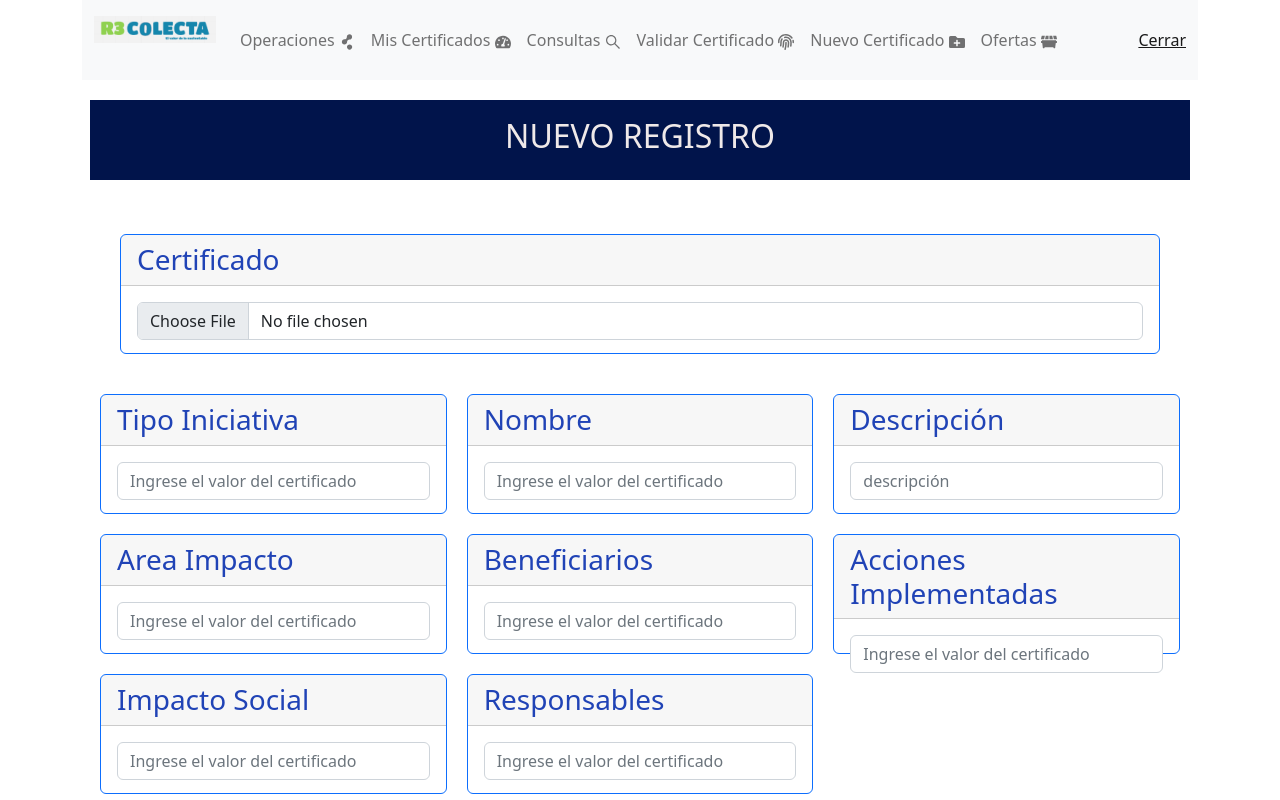
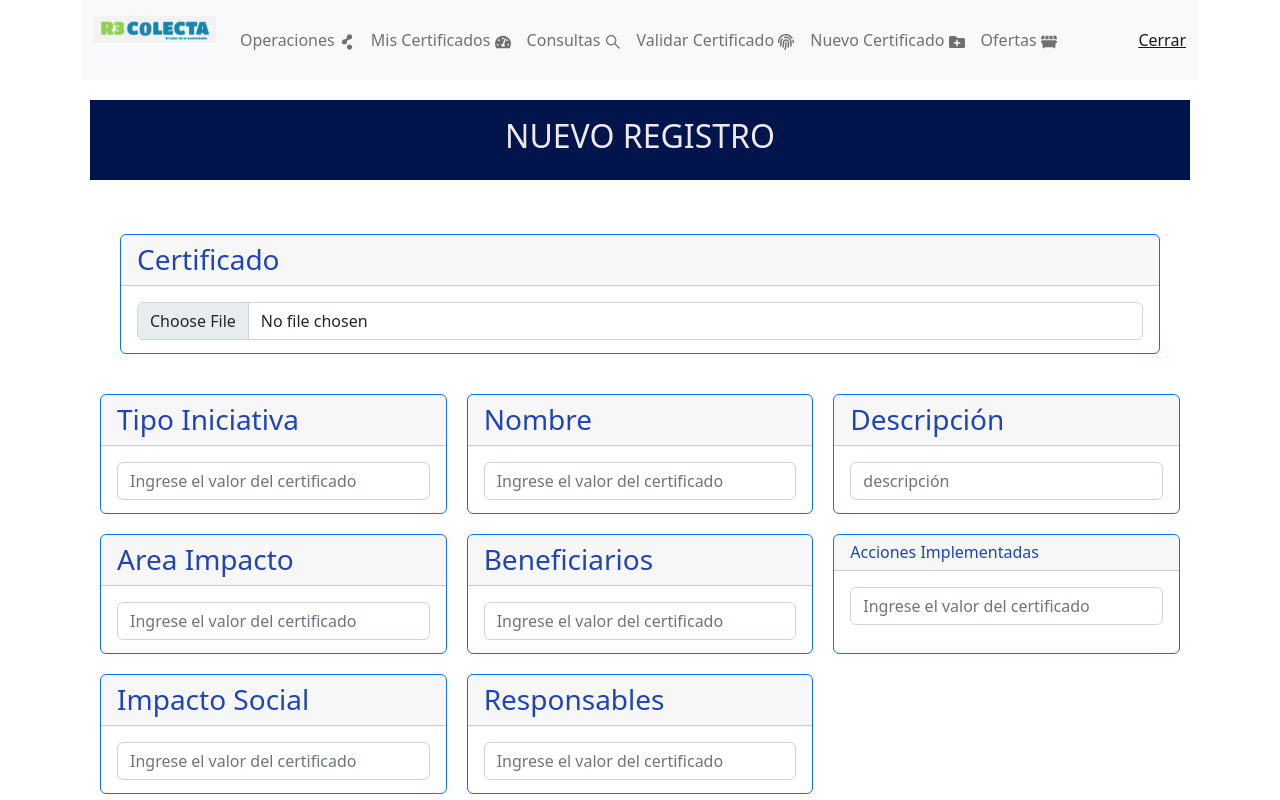
Before and after one commit to rodoqui17/asg, a React (Create React App) app: page /nuevoactivo in a window 1280 px wide. Shown: the top 800 px of the page. Built offline with nearby package versions, Linux system fonts and the light colour scheme.

Commit message:
Update carga_activo.js
actualiza tamaño campo acciones

```diff
--- a/src/aplicacion/carga_activo.js
+++ b/src/aplicacion/carga_activo.js
@@ -36,26 +36,7 @@ function CreaActivo() {
   }
   // Ejemplo de uso
 
-  React.useEffect(() => {
-    // const datosJSON = {
-    //     nombre: lote.current.value,
-    //     apellido: cantidad.current.value,
-    //     fecha_nac: "17/01/1983",
-    //     telefono: "72565853",
-    //     email: "quiroz.rodrigo@gmail.com",
-    //     ciudad: "La Paz",
-    //     nacionalidad: "Boliviano",
-    //     nft: "MarteID",
-    //     genero: "1",
-    //     temainteres: "espacial",
-    //     ocupacion: "Estudiante",
-    //     contract: message,
-    //   };
-  }, []);
 
-  //   if (!post) return null;
-
-  // let nombreArchivo = hash + ".json";
 
   function send() {
     if (
@@ -262,7 +243,7 @@ function CreaActivo() {
                   border="primary"
                   style={{ width: "auto", height: "120px" }}
                 >
-                  <Card.Header as="h3" style={{ color: "#2043b6" }}>
+                  <Card.Header as="h6" style={{ color: "#2043b6" }}>
                     Acciones Implementadas
                   </Card.Header>
                   <Card.Body>
```
